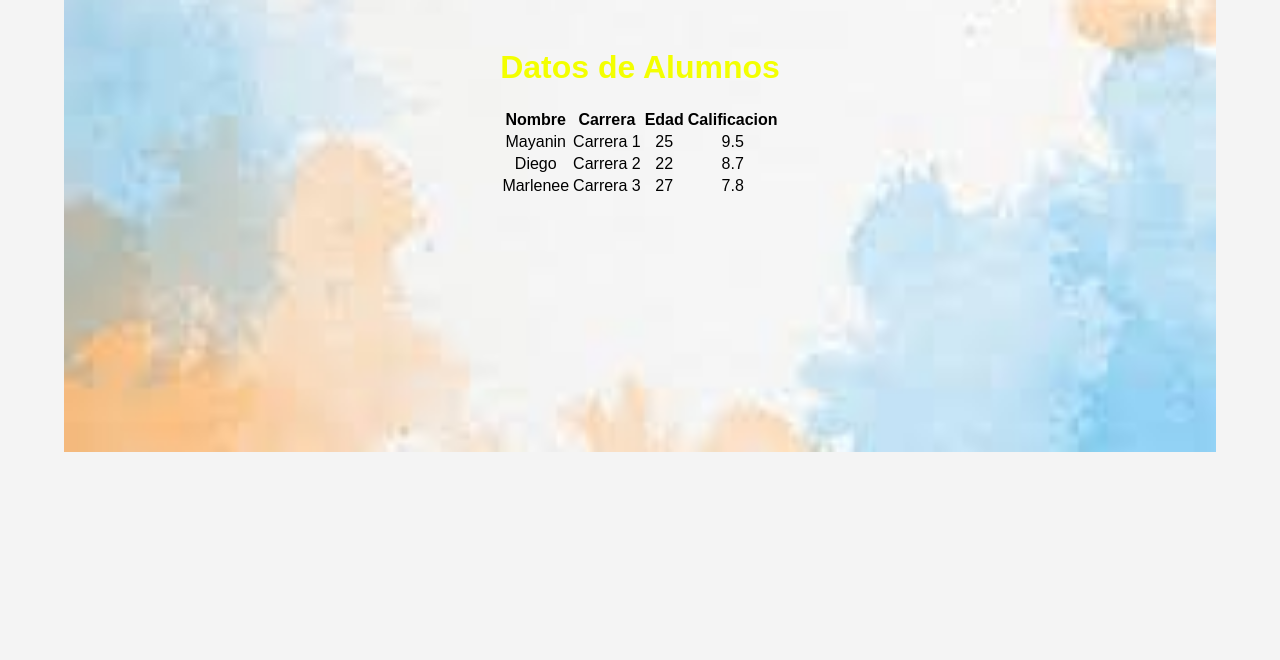
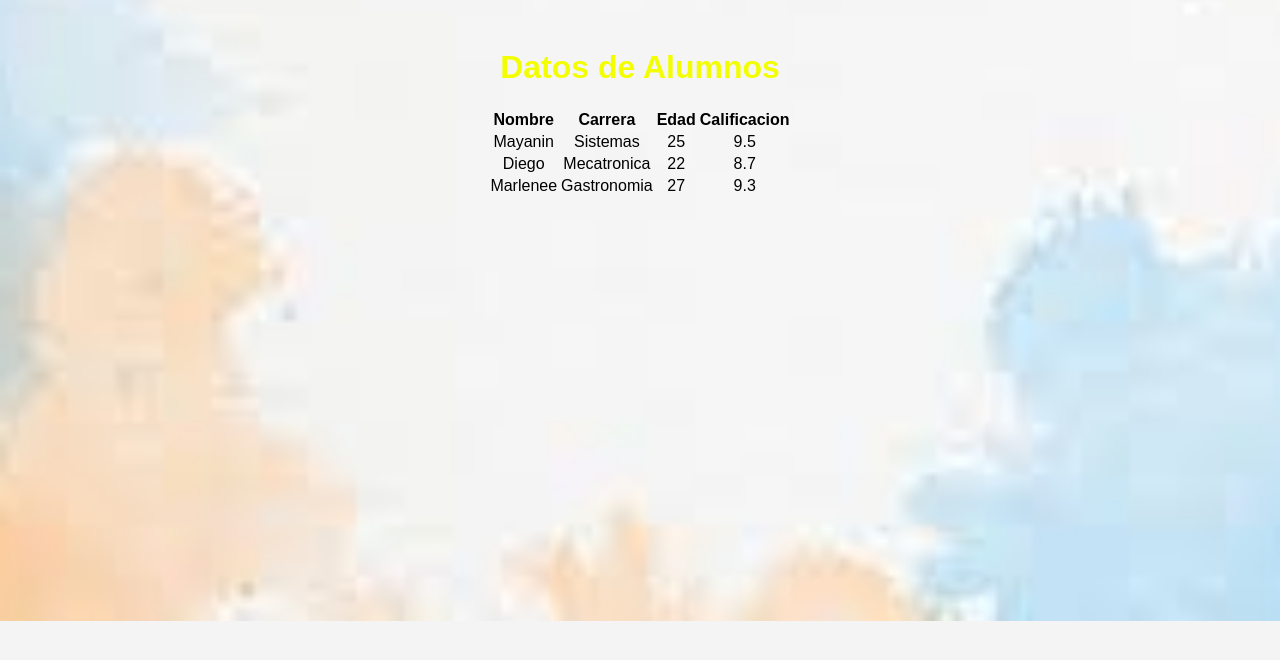
Before and after one commit to MayaGaS/flask182, a plain HTML site: page Examen1erP/examen.html in a window 1280 px wide. Drawn offline with Linux system fonts and the light colour scheme.

Commit message:
Finalizado

```diff
--- a/Examen1erP/examen.css
+++ b/Examen1erP/examen.css
@@ -3,7 +3,7 @@ body {
     font-family: Arial, sans-serif;
     background-color: #f4f4f4;
     background-image: url('img_exa.jpg');
-    background-size: 90% 300%;
+    background-size: 150% 450%;
     background-repeat: no-repeat;
     background-position: center;
     background-attachment: fixed;
--- a/Examen1erP/examen.html
+++ b/Examen1erP/examen.html
@@ -16,26 +16,23 @@
     </tr>
     <tr>
       <td>Mayanin</td>
-      <td>Carrera 1</td>
+      <td>Sistemas</td>
       <td>25</td>
       <td>9.5</td>
     </tr>
     <tr>
       <td>Diego</td>
-      <td>Carrera 2</td>
+      <td>Mecatronica</td>
       <td>22</td>
       <td>8.7</td>
     </tr>
     <tr>
       <td>Marlenee</td>
-      <td>Carrera 3</td>
+      <td>Gastronomia</td>
       <td>27</td>
-      <td>7.8</td>
+      <td>9.3</td>
     </tr>
   </table>
 
-  <form>
-    <!-- Aquí puedes agregar los campos de formulario que desees -->
-  </form>
 </body>
 </html>
```
